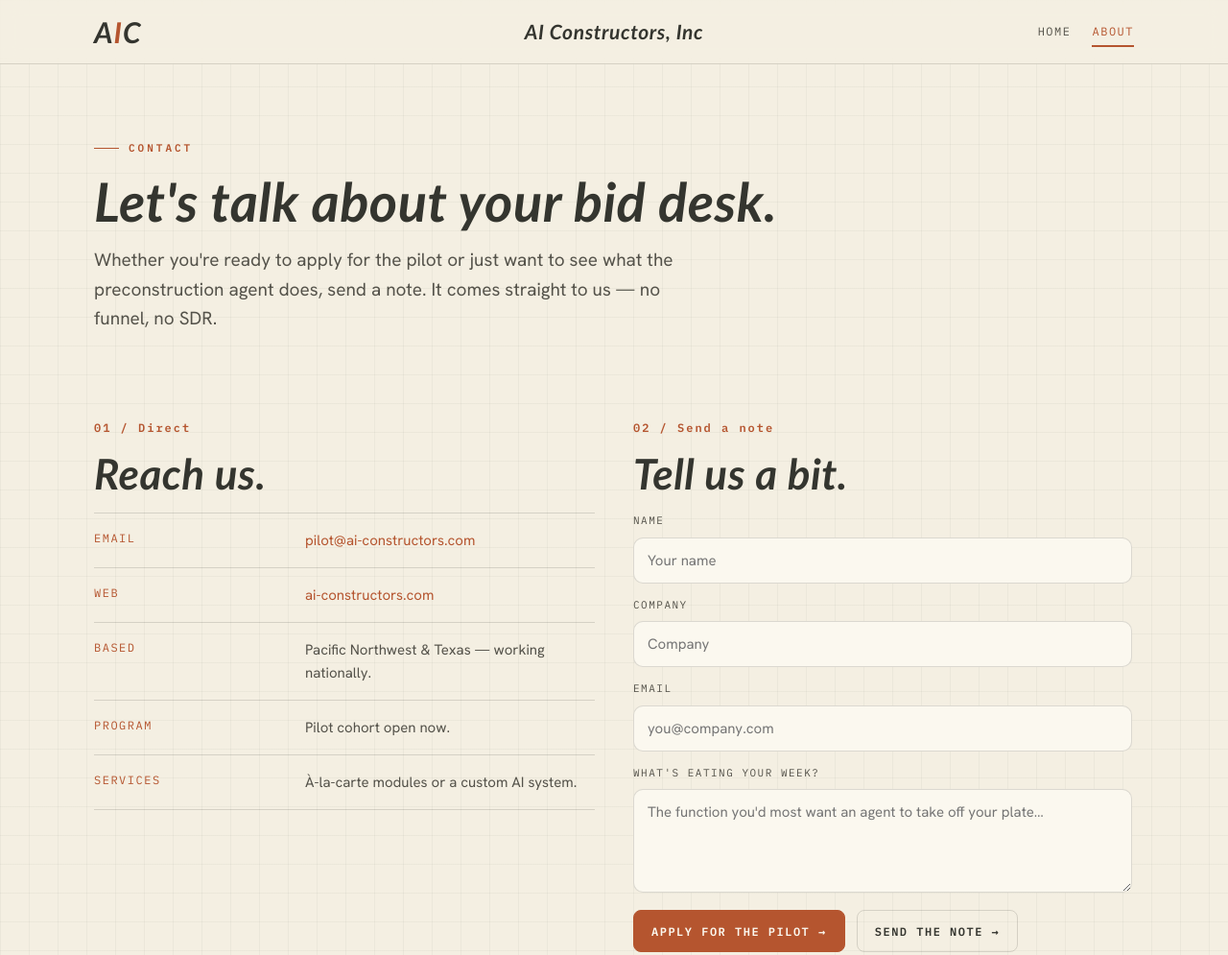
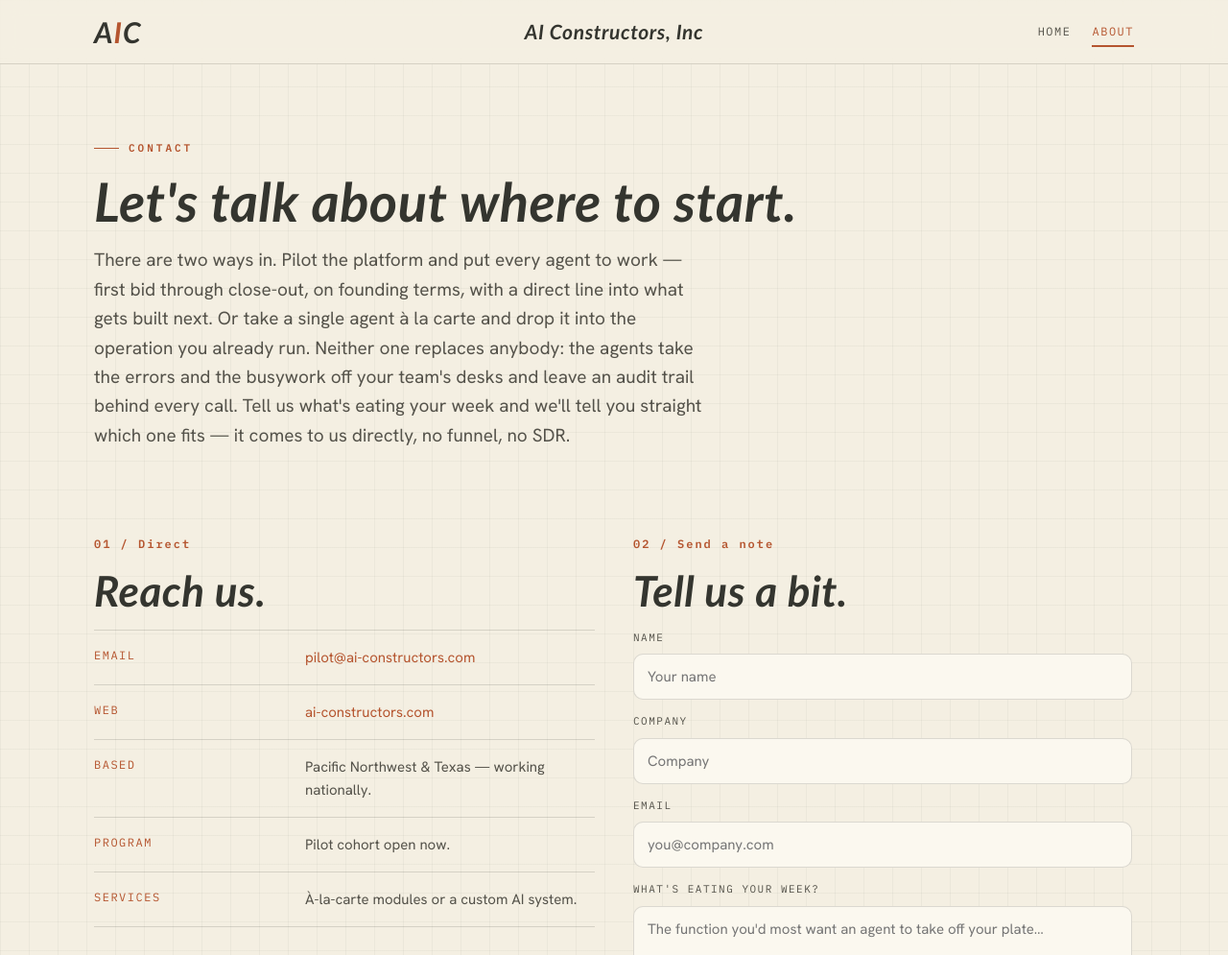
Before and after one commit to ai-constructors/aic-site, a plain HTML site: page contact.html in a window 1280 px wide. Shown: the top 995 px of the page at 96% size. Drawn offline with Linux system fonts and the light colour scheme.

Commit message:
About: rewrite hero around pilot vs a la carte

```diff
--- a/contact.html
+++ b/contact.html
@@ -220,8 +220,8 @@ footer{background:var(--ink);color:var(--paper);padding:54px 0 30px}
 <main>
 <section class="pagehero"><div class="wrap reveal">
 <span class="eyebrow">Contact</span>
-<h1>Let's talk about your bid desk.</h1>
-<p class="lead">Whether you're ready to apply for the pilot or just want to see what the preconstruction agent does, send a note. It comes straight to us — no funnel, no SDR.</p>
+<h1>Let's talk about where to start.</h1>
+<p class="lead">There are two ways in. Pilot the platform and put every agent to work — first bid through close-out, on founding terms, with a direct line into what gets built next. Or take a single agent à la carte and drop it into the operation you already run. Neither one replaces anybody: the agents take the errors and the busywork off your team's desks and leave an audit trail behind every call. Tell us what's eating your week and we'll tell you straight which one fits — it comes to us directly, no funnel, no SDR.</p>
 </div></section>
 
 <section class="block"><div class="wrap reveal split">
```
